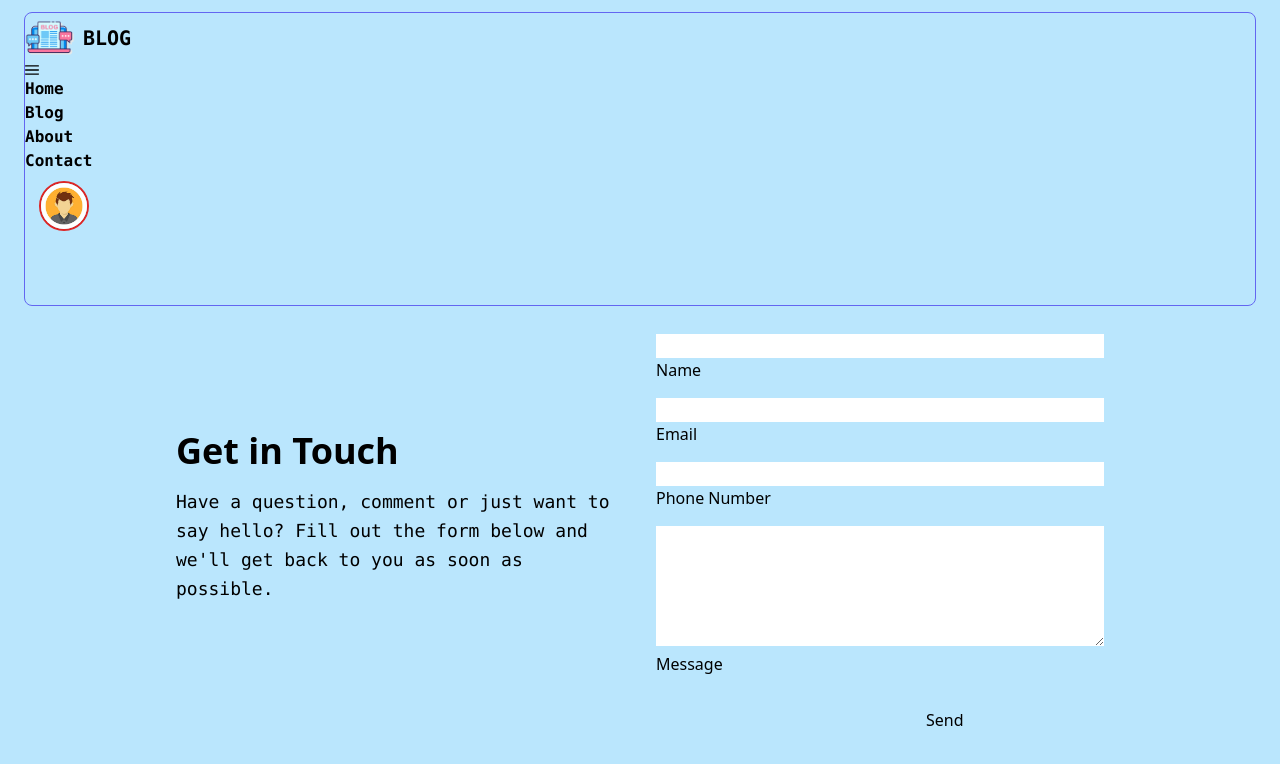
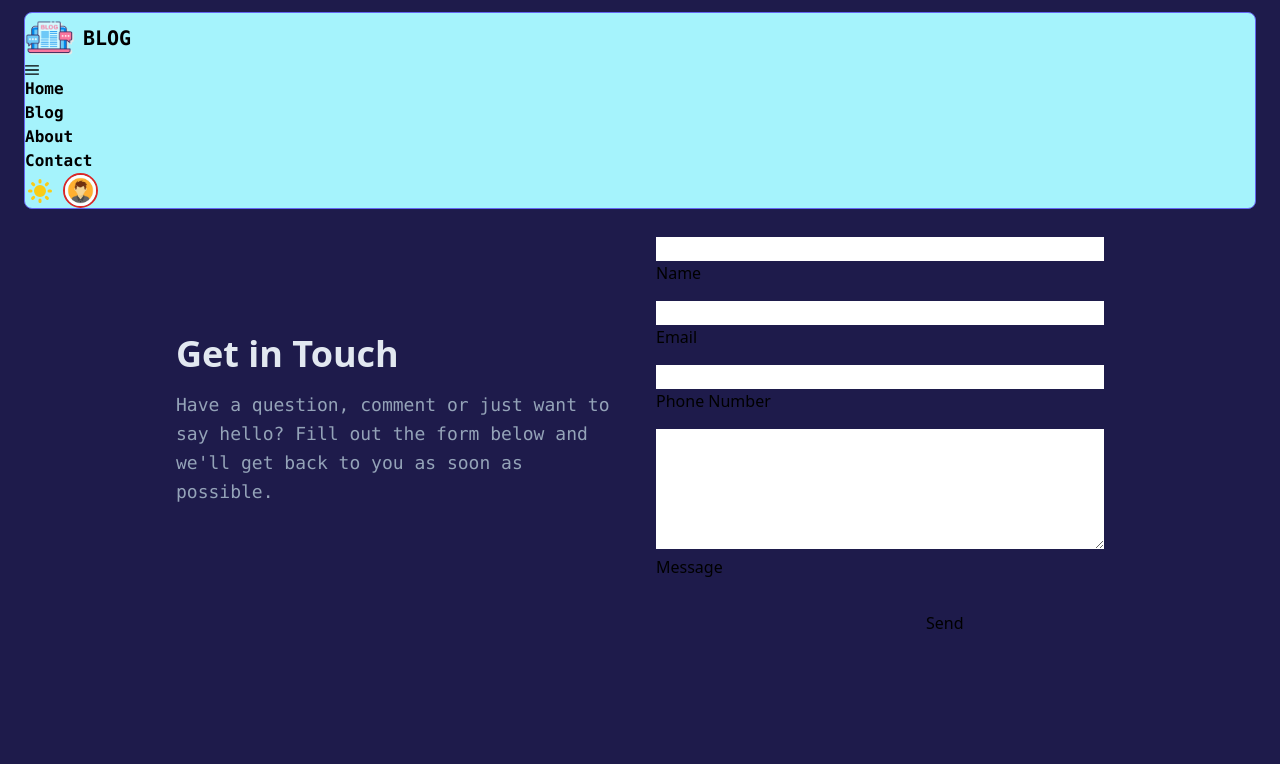
Before and after one commit to aliseyedi01/Next.js-Blog-App, a Next.js app: page /contact in a window 1280 px wide. Shown: the top 764 px of the page. Built offline with nearby package versions, Linux system fonts and the light colour scheme.

Commit message:
feat ( darkMode ) : add dark mode

```diff
--- /dev/null
+++ b/components/Header/DarkMode.Button.jsx
@@ -0,0 +1,16 @@
+import { HiSun, HiMoon } from "react-icons/hi";
+import useDarkMode from "@/lib/hooks/useDarkMode";
+
+export default function DarkModeButton() {
+  const [darkMode, handleThemeChange] = useDarkMode();
+
+  return (
+    <button onClick={handleThemeChange}>
+      {!darkMode ? (
+        <HiSun className="text-3xl text-yellow-400 " />
+      ) : (
+        <HiMoon className="text-3xl text-sky-800" />
+      )}
+    </button>
+  );
+}
--- a/components/Header/Header.jsx
+++ b/components/Header/Header.jsx
@@ -6,9 +6,12 @@ import { Button } from "primereact/button";
 import { Image } from "primereact/image";
 import { Badge } from "primereact/badge";
 import { useRouter } from "next/router";
+import useDarkMode from "@/lib/hooks/useDarkMode";
+import DarkMode from "./DarkMode.Button";
 
 export default function NavBar() {
   const router = useRouter();
+  const [darkMode, setDarkMode, handleThemeChange] = useDarkMode();
 
   const items = [
     {
@@ -53,21 +56,9 @@ export default function NavBar() {
   );
 
   const endTemplate = (
-    <div className="flex items-center gap-x-0.5">
-      <Button
-        icon={
-          <i className="pi pi-fw pi-bell text-gray-600 p-overlay-badge">
-            <Badge
-              severity="warning"
-              className="!min-w-[6px] w-[6px] min-h-[6px] bg-orange-600   animate-pulse !h-[6px]"
-            />
-          </i>
-        }
-        text
-        className="!border-none !outline-none !ring-0"
-      />
-      <Button text className="!border-none !outline-none !ring-0 py-2 grid place-items-center">
-        <div className=" w-[2rem] h-[2rem]   relative md:w-[50px] md:h-[50px]  rounded-full border-2 border-red-600 overflow-hidden ">
+    <div className="flex items-center gap-x-2">
+      <DarkMode />
+      <div className=" w-[2rem] h-[2rem]   relative md:w-[35px] md:h-[35px]  rounded-full border-2 border-red-600 overflow-hidden ">
         <Image
           width="50"
           height="50"
@@ -76,17 +67,16 @@ export default function NavBar() {
           className="rounded-full "
         />
       </div>
-      </Button>
     </div>
   );
 
   return (
-    <div className="w-full p-3 px-4 md:px-6 bg-sky-200   ">
+    <div className="w-full p-3 px-4 md:px-6 bg-sky-200 dark:bg-indigo-950   ">
       <Menubar
         model={items}
         start={startTemplate}
         end={endTemplate}
-        className="border border-indigo-500  rounded-lg"
+        className="border border-indigo-500 dark:bg-cyan-200  rounded-lg"
       />
     </div>
   );
--- /dev/null
+++ b/lib/hooks/useDarkMode.js
@@ -0,0 +1,30 @@
+import { useState, useEffect } from "react";
+
+const useDarkMode = () => {
+  const [darkMode, setDarkMode] = useState(false);
+
+  // store dark mode in local storage
+  useEffect(() => {
+    const isDarkMode = localStorage.getItem("darkModeUser");
+    setDarkMode(isDarkMode);
+  }, []);
+
+  // change mode with changes theme
+  useEffect(() => {
+    localStorage.setItem("darkModeUser", darkMode);
+    if (darkMode) {
+      document.documentElement.classList.add("dark");
+    } else {
+      document.documentElement.classList.remove("dark");
+    }
+  }, [darkMode]);
+
+  // handle dark mode button
+  const handleThemeChange = () => {
+    setDarkMode(!darkMode);
+  };
+
+  return [darkMode, handleThemeChange];
+};
+
+export default useDarkMode;
--- a/pages/about/index.jsx
+++ b/pages/about/index.jsx
@@ -5,7 +5,7 @@ import { ScrollPanel } from "primereact/scrollpanel";
 
 export default function About() {
   return (
-    <div className="bg-sky-200 h-screen pb-20">
+    <div className="bg-sky-200 h-screen pb-20 dark:bg-indigo-950">
       <ScrollPanel className=" w-full h-full  ">
         <PageMetaHead title="About" />
         <div className="max-w-screen-lg mx-auto px-4  lg:px-8 py-3">
@@ -20,8 +20,8 @@ export default function About() {
               />
             </div>
             <div className="mb-4 md:mb-0">
-              <h1 className="text-4xl font-bold mb-4">About Our Blog </h1>
-              <p className=" leading-loose font-serif text-justify text-lg  ">
+              <h1 className="text-4xl font-bold mb-4 dark:text-slate-200">About Our Blog </h1>
+              <p className=" leading-loose font-serif text-justify text-lg  dark:text-slate-300 ">
                 Welcome to our blog! We are a team of passionate writers and content creators who
                 are dedicated to providing informative and engaging articles on various topics that
                 matter to you.
--- a/pages/blog/[bid].jsx
+++ b/pages/blog/[bid].jsx
@@ -6,7 +6,7 @@ import { ScrollPanel } from "primereact/scrollpanel";
 import { useRouter } from "next/router";
 import ImagePlaceholder from "@/public/image/PlaceHolderImage.png";
 import { Button } from "primereact/button";
-import { getDataApi } from "@/lib/hooks/getDataApi";
+import { getDataApi } from "@/lib/getDataApi";
 
 export default function SinglePost({ articles }) {
   const router = useRouter();
@@ -36,7 +36,7 @@ export default function SinglePost({ articles }) {
             />
             <h2 className="text-xl font-semibold mb-4 p-3 pb-0 ">{article.title}</h2>
           </div>
-          <div className="grid grid-cols-1 md:grid-cols-2 pt-4  place-content-center w-full px-2 gap-5 ">
+          <div className="grid grid-cols-1 md:grid-cols-2 pt-4 bg-red-600   place-content-center w-full px-2 gap-5 ">
             <div>
               <Image
                 src={article?.urlToImage ? article.urlToImage : ImagePlaceholder}
@@ -47,7 +47,7 @@ export default function SinglePost({ articles }) {
                 className="h-80 w-auto shadow-2xl object-cover rounded-lg cursor-pointer"
               />
             </div>
-            <div className="w-full">
+            <div className="w-full ">
               <p className="text-sky-800 text-2xl w-full my-4">{article.description}</p>
               <p className="text-sky-600 text-xl w-full my-4">{article.content}</p>
             </div>
--- a/pages/blog/index.jsx
+++ b/pages/blog/index.jsx
@@ -6,7 +6,7 @@ import { ScrollPanel } from "primereact/scrollpanel";
 import Link from "next/link";
 import ImagePlaceholder from "@/public/image/PlaceHolderImage.png";
 import { Button } from "primereact/button";
-import { getDataApi } from "@/lib/hooks/getDataApi";
+import { getDataApi } from "@/lib/getDataApi";
 
 function Blog({ articles }) {
   if (!articles) {
@@ -14,10 +14,10 @@ function Blog({ articles }) {
   }
 
   return (
-    <div className="h-screen pb-24  w-full bg-sky-200  ">
+    <div className="h-screen pb-24  w-full bg-sky-200 dark:bg-indigo-950  ">
       <ScrollPanel className=" w-full h-full  ">
         <PageMetaHead title="Blog News" />
-        <h2 className="text-2xl font-semibold font-ubuntu mb-4 md:mb-3 p-3 md:px-6 pb-0">
+        <h2 className="text-2xl font-semibold font-ubuntu mb-4 md:mb-3 dark:text-white p-3 md:px-6 pb-0">
           Blog News
         </h2>
         <div className="grid grid-flow-row-dense grid-cols-1 sm:grid-cols-2 md:grid-cols-3 gap-4 md:gap-5 md:p-6 md:pt-2 p-4">
--- a/pages/contact/index.jsx
+++ b/pages/contact/index.jsx
@@ -45,11 +45,11 @@ export default function Contact() {
   return (
     <>
       <ScrollPanel className=" w-full h-full  md:overflow-y-hidden  ">
-        <div className=" bg-sky-200   md:overflow-y-hidden md:h-screen  pt-4 px-5 md:px-24 pb-32">
+        <div className=" bg-sky-200  dark:bg-indigo-950  md:overflow-y-hidden md:h-screen  pt-4 px-5 md:px-24 pb-32">
           <div className="grid grid-cols-1 md:grid-cols-2  w-full gap-2 md:gap-8 items-center md:px-20">
             <div>
-              <h1 className="text-4xl font-bold mb-2 md:mb-4">Get in Touch </h1>
-              <p className="text-lg leading-relaxed font-mono mb-4 md:mb-8">
+              <h1 className="text-4xl font-bold mb-2 md:mb-4 dark:text-slate-200">Get in Touch </h1>
+              <p className="text-lg leading-relaxed font-mono mb-4 md:mb-8 dark:text-slate-400">
                 Have a question, comment or just want to say hello? Fill out the form below and
                 we'll get back to you as soon as possible.
               </p>
--- a/tailwind.config.js
+++ b/tailwind.config.js
@@ -1,5 +1,6 @@
 /** @type {import('tailwindcss').Config} */
 module.exports = {
+  darkMode: "class",
   content: [
     "./pages/**/*.{js,ts,jsx,tsx,mdx}",
     "./components/**/*.{js,ts,jsx,tsx,mdx}",
```
Also changed, not shown: pages/home.js (+5 -4 lines), lib/getDataApi.js (renamed from lib/hooks/getDataApi.js). Lines whose indentation alone changed are shown as unchanged.
